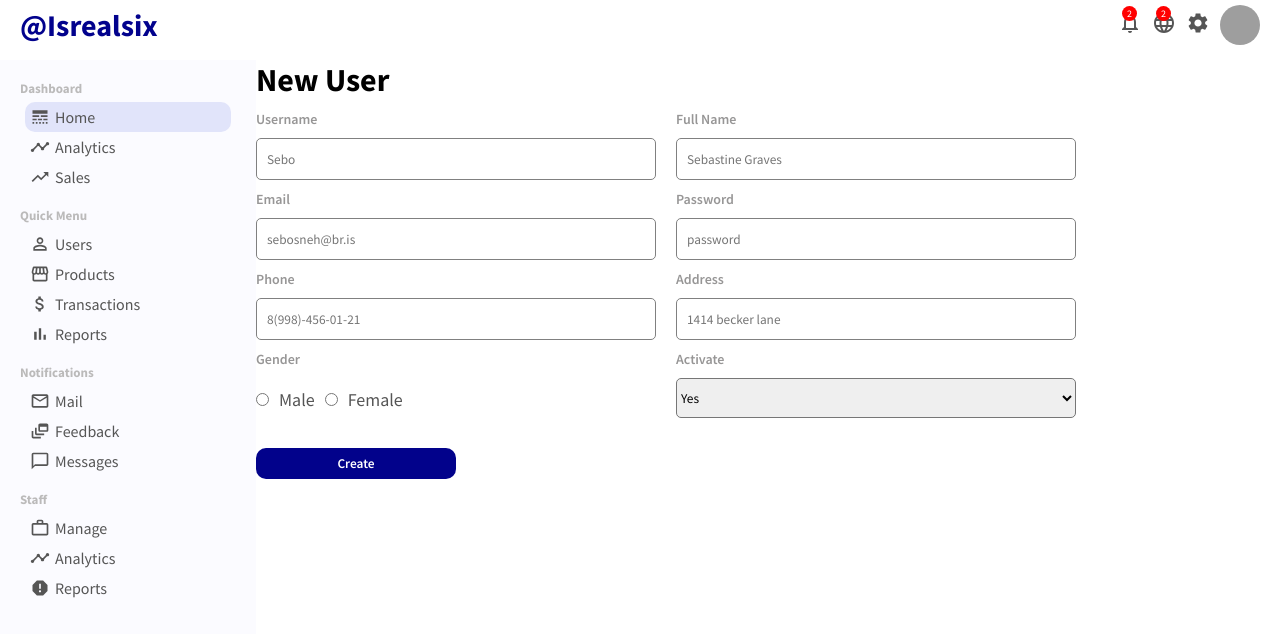
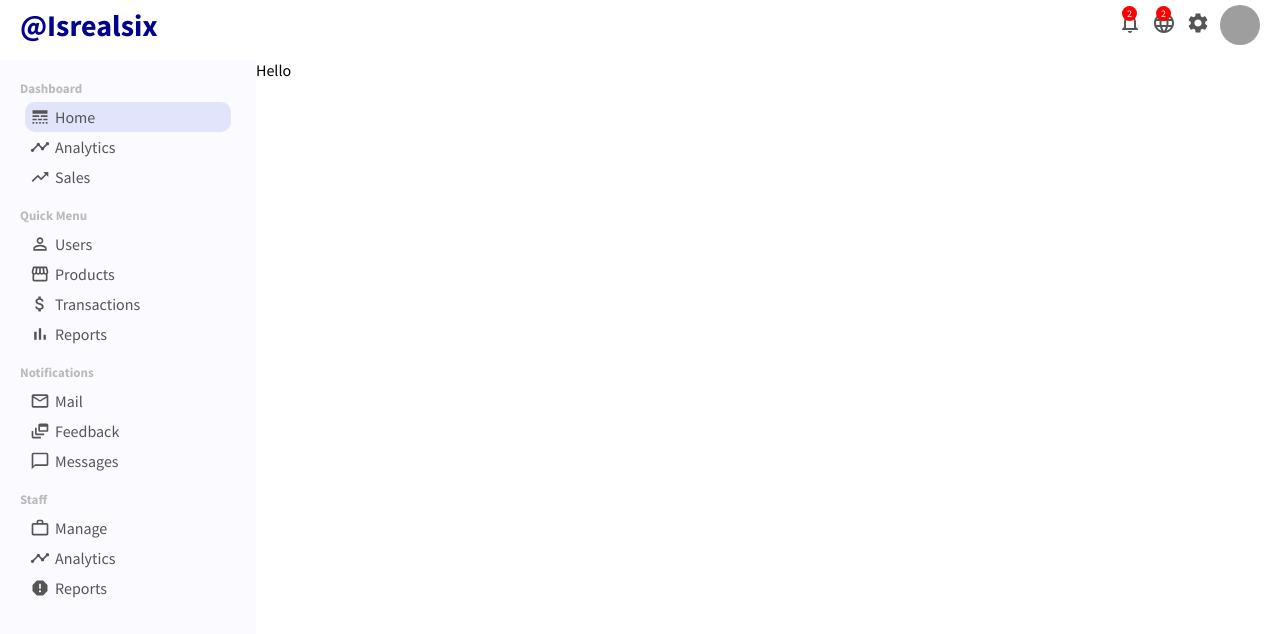
Before and after one commit to Isrealsix/admindashboard, a React (Create React App) app: page /newproduct in a window 1280 px wide. Shown: the top 634 px of the page. Built offline with nearby package versions, Linux system fonts and the light colour scheme; grey boxes are pictures that could not be loaded.

Commit message:
completed

```diff
--- a/src/App.js
+++ b/src/App.js
@@ -8,6 +8,7 @@ import User from './pages/user/User';
 import NewUser from './pages/newUser/NewUser';
 import ProductList from './pages/productList/ProductList';
 import Product from './pages/product/Product';
+import NewProduct from './pages/newProduct/NewProduct';
 
 function App() {
 	return (
@@ -41,7 +42,7 @@ function App() {
 					</Route>
 
 					<Route path="/newproduct">
-						<NewUser />
+						<NewProduct />
 					</Route>
 				</Switch>
 			</div>
--- a/src/components/sidebar/Sidebar.js
+++ b/src/components/sidebar/Sidebar.js
@@ -22,12 +22,14 @@ function Sidebar() {
 				<div className={classes.sidebarMenu}>
 					<h3 className={classes.sidebarTitle}>Dashboard</h3>
 					<ul className={classes.sidebarList}>
+						<Link to="/" className="link">
 							<li
 								className={`${classes.sidebarListItem} ${classes['sidebarListItem--active']}`}
 							>
 								<LineStyle className={classes.sidebarIcon} />
 								Home
 							</li>
+						</Link>
 						<li className={classes.sidebarListItem}>
 							<Timeline className={classes.sidebarIcon} />
 							Analytics
--- a/src/pages/newProduct/NewProduct.module.css
+++ b/src/pages/newProduct/NewProduct.module.css
@@ -0,0 +1,3 @@
+.newProduct {
+    flex: 4;
+}
```
Lines whose indentation alone changed are shown as unchanged.
